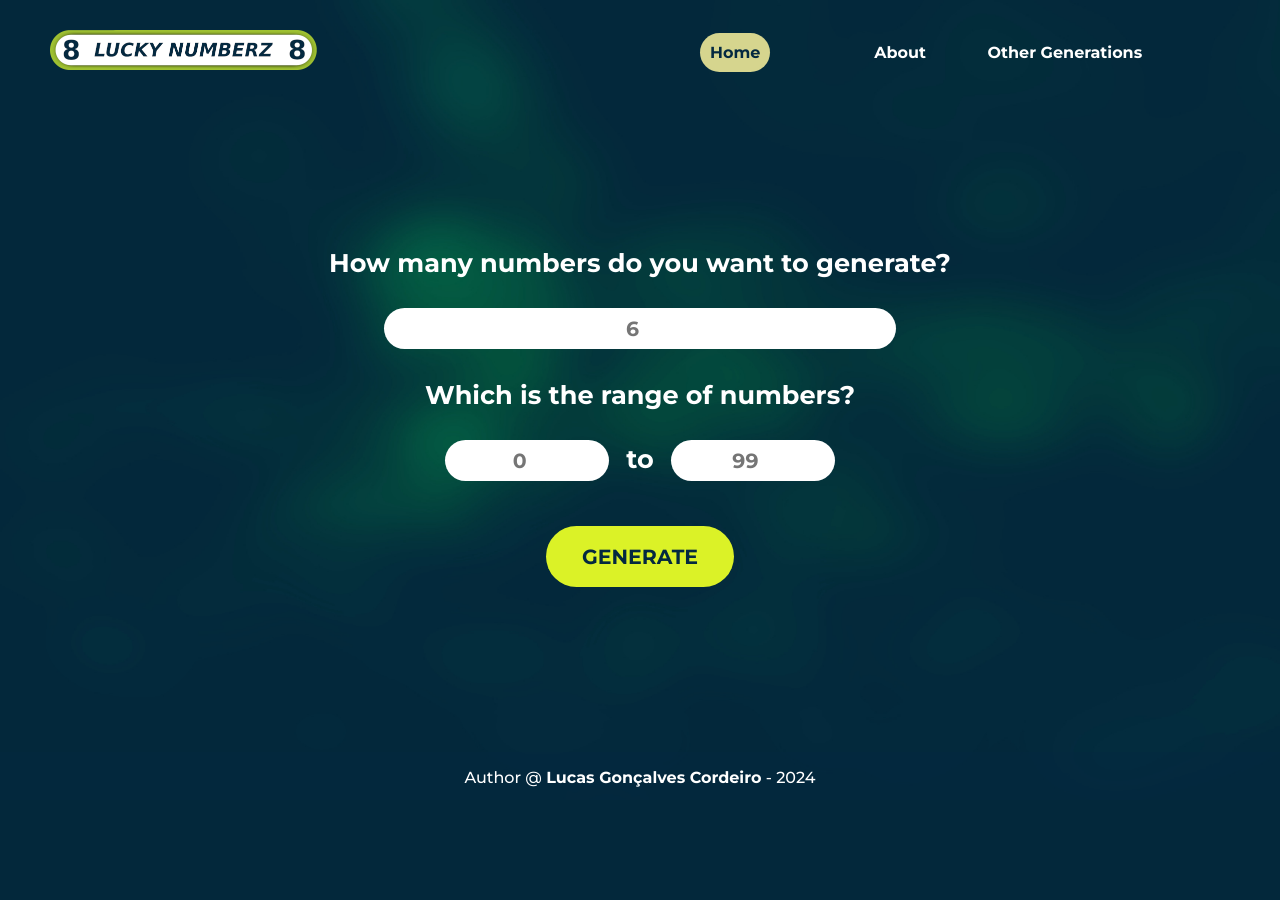
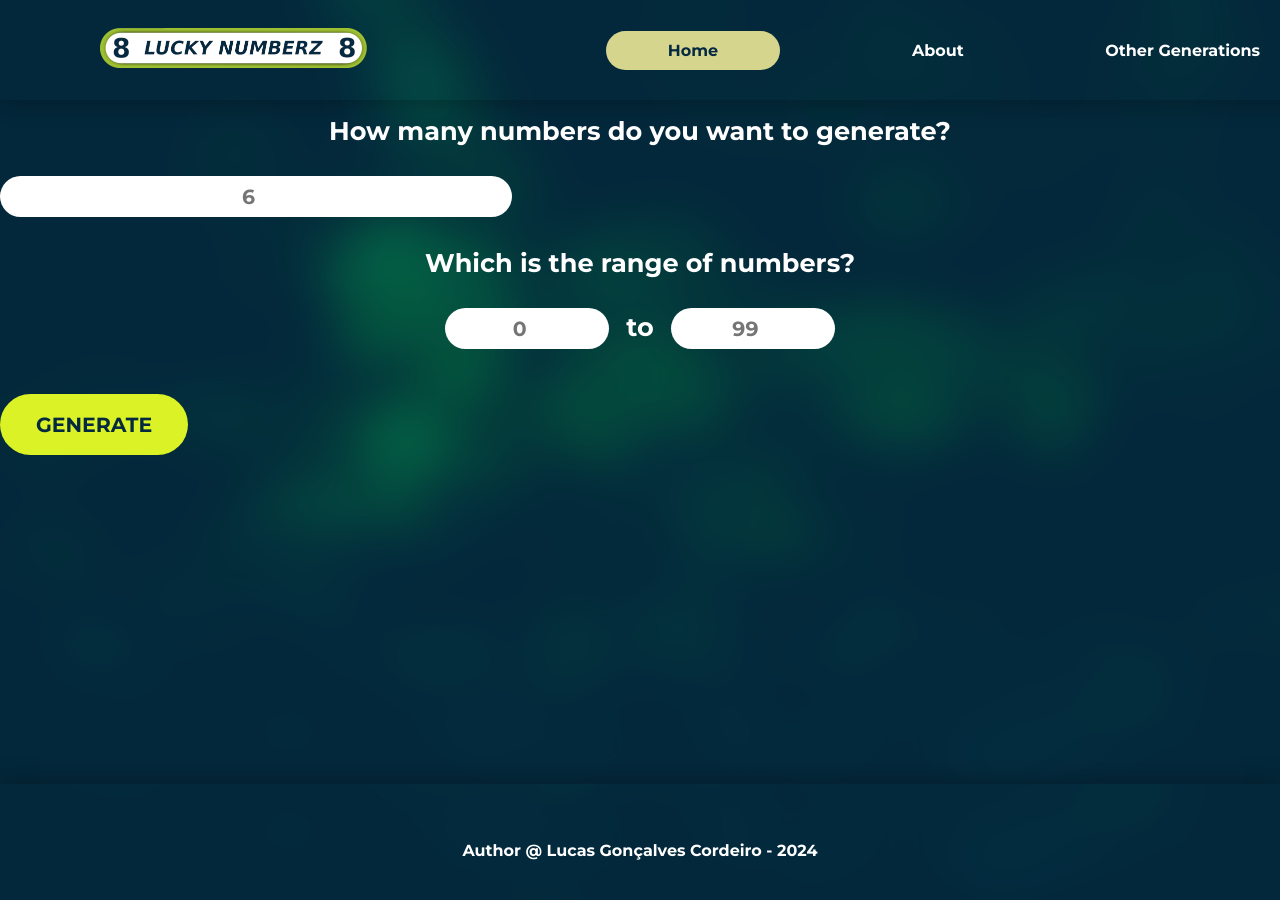
Before and after one commit to LucasKodex/lottery-ticket-app, a Django app: page /home/ in a window 1280 px wide. Before the commit the page ends 787 px from the top, so only its background shows below. Run offline with Django 3.2, Linux system fonts and the light colour scheme.

Commit message:
style: creates a default style for base html template

```diff
--- /dev/null
+++ b/number_generator/static/number_generator/style_base.css
@@ -0,0 +1,143 @@
+:root {
+    --primary-dark-color: #042940;
+    --secondary-dark-color: #005C53;
+    --primary-light-color: #DBF227;
+    --secondary-light-color: #9FC131;
+    --neutral-color: #D6D58E;
+
+    --dark-grey: #333333;
+    --neutral-grey: #7e7e7e;
+    --light-grey: #CCCCCC;
+
+    --pinkish-red: #FF0159;
+}
+
+* {
+    margin: 0px;
+    padding: 0px;
+    font-family: 'Montserrat', sans-serif;
+    color: white;
+    font-weight: bold;
+}
+
+body {
+    background-image: url('background-3840x2160.jpg');
+    background-repeat: no-repeat;
+    background-size: 100vw 100vh;
+    background-attachment: fixed;
+    display: flex;
+    position: relative;
+    min-height: calc(100vh + 100px);
+}
+
+/* header bar */
+
+header {
+    background-image: url('background-3840x2160.jpg');
+    background-repeat: no-repeat;
+    background-size: 100vw 100vh;
+    position: fixed;
+    display: flex;
+    width: 100%;
+    height: 100px;
+    align-items: center;
+    justify-content: space-between;
+    box-shadow: #0005 0px 0px 25px;
+}
+
+header #logo {
+    margin-left: 50px;
+}
+
+header #logo-img {
+    width: auto;
+    max-height: 40px;
+}
+
+header #links {
+    display: flex;
+    align-items: center;
+    text-align: center;
+    margin-right: 30px;
+}
+
+header #links div {
+    margin: 0px 30px;
+}
+
+header #links a {
+    text-decoration: none;
+}
+
+header div.nav_btn {
+    border-radius: 100px;
+    padding: 10px;
+    transition: linear 100ms;
+}
+
+header div.nav_btn:hover {
+    box-shadow: white 0px 0px 5px;
+}
+
+header div.selected {
+    background-color: var(--neutral-color);
+    color: var(--primary-dark-color);
+}
+
+header div.selected:hover {
+    box-shadow: none;
+    background-color: color-mix(in srgb, var(--neutral-color) 70%, #000);
+    color: var(--primary-dark-color);
+}
+
+/* main content */
+
+main {
+    margin-top: 100px;
+    margin-bottom: 100px;
+    width: 100vw;
+}
+
+/* footer */
+
+footer {
+    background-image: url('background-3840x2160.jpg');
+    background-repeat: no-repeat;
+    background-size: 100vw 100vh;
+    background-position: bottom;
+    position: absolute;
+    bottom: 0px;
+    min-height: 100px;
+    width: 100%;
+    display: flex;
+    justify-content: center;
+    align-items: center;
+    box-shadow: #0005 0px 0px 25px;
+}
+
+footer a {
+    text-decoration: none;
+}
+
+/* buttons */
+
+.btn {
+    border-style: none;
+    border-radius: 100px;
+    font-weight: bold;
+    padding: 18px 36px;
+    color: var(--primary-dark-color);
+}
+
+.btn:hover {
+    cursor: pointer;
+    outline: 3px solid white;
+}
+
+.btn_main {
+    background-color: var(--primary-light-color);
+}
+
+.btn_back {
+    background-color: var(--light-grey)
+}
--- a/number_generator/templates/number_generator/base.html
+++ b/number_generator/templates/number_generator/base.html
@@ -5,9 +5,9 @@
         {% block head %}{% endblock %}
         <meta charset="UTF-8">
         <meta name="viewport" content="width=device-width, initial-scale=1.0">
-        <title>{% block title %}Page Title{% endblock %}</title>
+        <title>{% block title %}Page{% endblock %} - Lottery Numberz</title>
         <link rel="icon" type="image/x-icon" href="{% static "number_generator/favicon.png" %}" />
-        <link rel="stylesheet" href="{% block stylesheet %}{% endblock %}" />
+        <link rel="stylesheet" href="{% static "number_generator/style_base.css" %}" />
         <link rel="preconnect" href="https://fonts.googleapis.com" />
         <link rel="preconnect" href="https://fonts.gstatic.com" crossorigin />
         <link rel="stylesheet" href="https://fonts.googleapis.com/css2?family=Montserrat:wght@500;700&display=swap" />
@@ -19,9 +19,9 @@
             </div>
 
             <div id="links">
-                <a href="{% url "number_generator:home_page" %}"><div class="{% block home_selected %}{% endblock %}" >Home</div></a>
-                <a href="{% url "number_generator:about_page" %}"><div class="{% block about_selected %}{% endblock %}" >About</div></a>
-                <a href="{% url "number_generator:generation_listing_page" %}"><div class="{% block generations_selected %}{% endblock %}" >Other Generations</div></a>
+                <a href="{% url "number_generator:home_page" %}"><div class="{% block home_selected %}{% endblock %} nav_btn" >Home</div></a>
+                <a href="{% url "number_generator:about_page" %}"><div class="{% block about_selected %}{% endblock %} nav_btn" >About</div></a>
+                <a href="{% url "number_generator:generation_listing_page" %}"><div class="{% block generations_selected %}{% endblock %} nav_btn" >Other Generations</div></a>
             </div>
         </header>
 
@@ -30,7 +30,7 @@
         </main>
 
         <footer>
-            Author &commat; <a href="https://github.com/LucasKodex" target="_blank">Lucas Gonçalves Cordeiro</a> - 2024
+            <div>Author &commat; <a href="https://github.com/LucasKodex" target="_blank">Lucas Gonçalves Cordeiro</a> - 2024</div>
         </footer>
     </body>
 </html>
```
